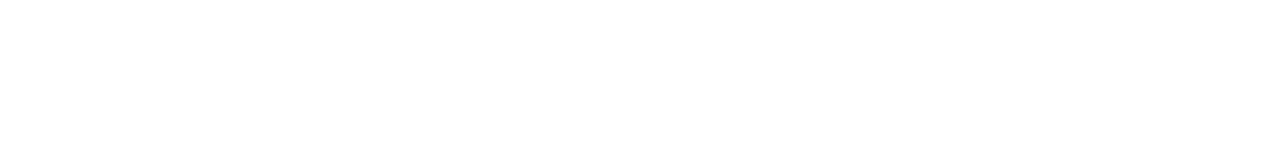
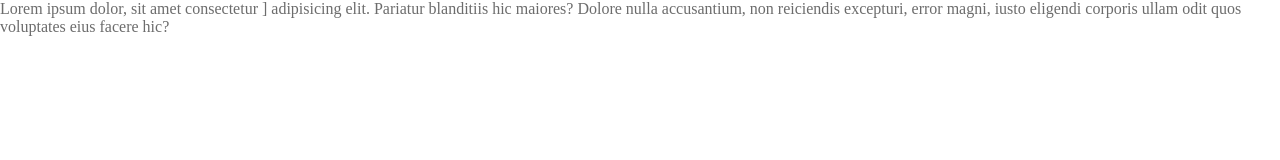
Before and after one commit to lucasgwmes/Perfil-de-viagens, a plain HTML site: page index.html in a window 1280 px wide. Drawn offline with Linux system fonts and the light colour scheme.

Commit message:
initial style guide

```diff
--- a/index.html
+++ b/index.html
@@ -7,6 +7,12 @@
     <link rel="stylesheet" href="style/index.css">
 </head>
 <body>
-
+    <p>Lorem ipsum dolor, sit amet consectetur ]
+        adipisicing elit. Pariatur blanditiis hic
+        maiores? Dolore nulla accusantium, non
+        reiciendis excepturi, error magni,
+        iusto eligendi corporis ullam odit
+         quos voluptates eius facere hic?
+    </p>
 </body>
 </html>
--- a/style/global.css
+++ b/style/global.css
@@ -3,3 +3,18 @@
     padding: 0;
     box-sizing: border-box;
 }
+
+:root {
+    --brand-color: #EF5F4C;
+    --background-color: #FFFFFF;
+    --surface-color: #F5F5F5;
+    --skeleton-color: #D9D9D9;
+    --shape-transparency: hsla(0, 0%, 100%, 0.562);
+    --text-color-primary: #313131;
+    --text-color-secundary: #6C6C6C;
+}
+
+body {
+    color: var(--text-color-secundary);
+    background-color: var(--background-color);
+}
```
Also changed, not shown: assets/AirplaneTilt.svg (added), assets/Image 01.png (added), assets/Image 02.png (added), assets/Image 03.png (added), assets/Image 04.png (added), assets/Image 05.png (added), assets/Image 06.png (added), assets/Image 07.png (added), assets/Image 08.png (added), assets/Image 09.png (added), assets/Image 10.png (added), assets/Image 11.png (added), assets/Image.svg (added), assets/Logo.svg (added), 2 more files.
